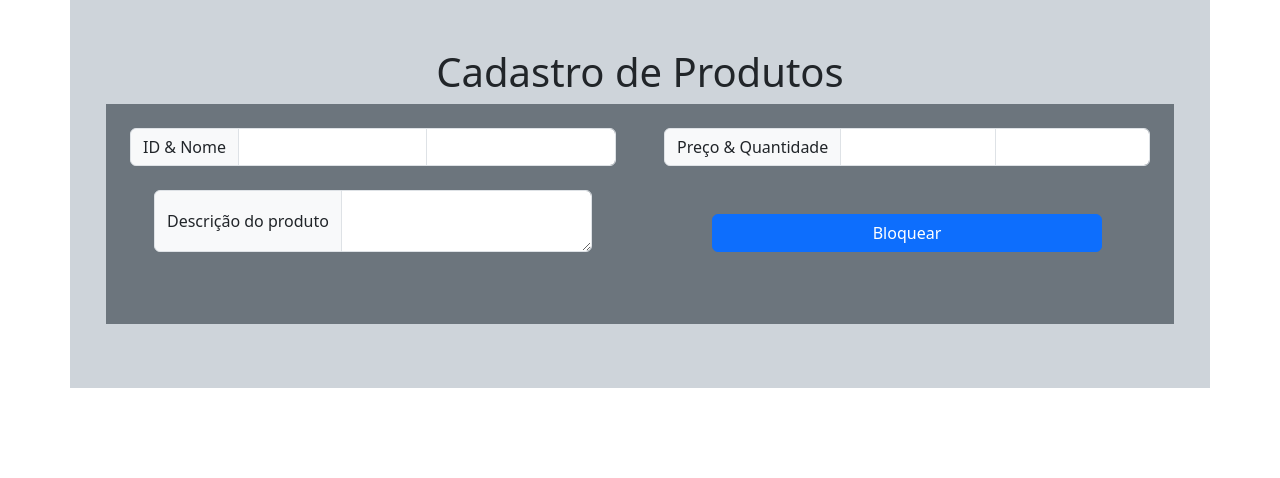
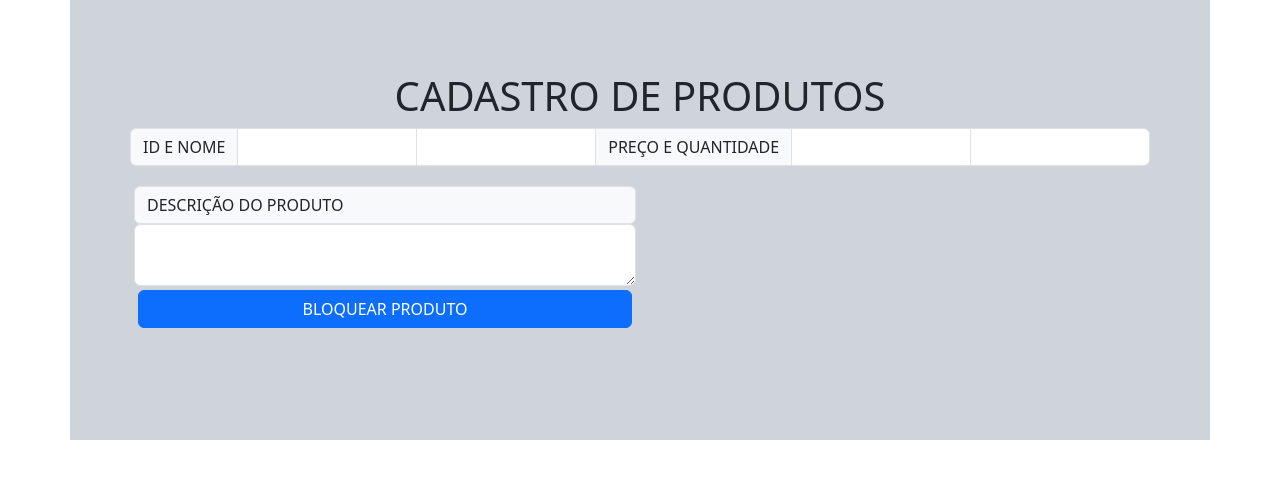
Before and after one commit to LucascFelix/cadastro-de-produtos, an Angular app: page / in a window 1280 px wide. Shown: the top 478 px of the page. Built offline with nearby package versions, Linux system fonts and the light colour scheme.

Commit message:
:wrench: ajustando o template

```diff
--- a/src/app/app.component.html
+++ b/src/app/app.component.html
@@ -1,28 +1 @@
-<form>
-  <div class="container bg-dark-subtle p-5">
-    <div class="row">
-      <h1 class="text-center">Cadastro de Produtos</h1>
-      <div class="col-6 mb-3 bg-secondary p-4">
-        <div class="input-group">
-          <span class="input-group-text">ID & Nome</span>
-          <input type="text" aria-label="ID" class="form-control">
-          <input type="text" aria-label="NOME" class="form-control">
-        </div>
-        <div class="input-group mb-3 p-4">
-          <span class="input-group-text">Descrição do produto</span>
-          <textarea class="form-control" aria-label="Descrição do produto"></textarea>
-        </div>
-      </div>
-      <div class="col-6 mb-3 bg-secondary p-4">
-        <div class="input-group">
-          <span class="input-group-text">Preço & Quantidade</span>
-          <input type="text" aria-label="Preço" class="form-control">
-          <input type="text" aria-label="Quantidade" class="form-control">
-        </div>
-        <div class="d-grid gap-2 p-5">
-          <button class="btn btn-primary" type="button">Bloquear</button>
-        </div>
-      </div>
-    </div>
-  </div>
-</form>
+<app-products></app-products>
--- a/src/app/app.module.ts
+++ b/src/app/app.module.ts
@@ -4,10 +4,12 @@ import { BrowserModule, provideClientHydration } from '@angular/platform-browser
 import { AppRoutingModule } from './app-routing.module';
 import { AppComponent } from './app.component';
 import { NgbModule } from '@ng-bootstrap/ng-bootstrap';
+import { ProductsComponent } from './products/products.component';
 
 @NgModule({
   declarations: [
-    AppComponent
+    AppComponent,
+    ProductsComponent
   ],
   imports: [
     BrowserModule,
--- /dev/null
+++ b/src/app/products/products.component.html
@@ -0,0 +1,26 @@
+<div class="container bg-dark-subtle p-5">
+    <div class="row">
+        <div class="col-12 mb-3 btn-primary p-4">
+            <h1 class="text-center">CADASTRO DE PRODUTOS</h1>
+            <form>
+                <div class="mb-3">
+                    <div class="input-group">
+                        <span class="input-group-text">ID E NOME</span>
+                        <input type="text" aria-label="ID" class="form-control">
+                        <input type="text" aria-label="NOME" class="form-control">
+                        <span class="input-group-text">PREÇO E QUANTIDADE</span>
+                        <input type="text" aria-label="Preço" class="form-control">
+                        <input type="text" aria-label="Quantidade" class="form-control">
+                    </div>
+                </div>
+                <div class="col-6 mb-3 p-1">
+                    <span class="input-group-text">DESCRIÇÃO DO PRODUTO</span>
+                    <textarea class="form-control" aria-label="Descrição do produto"></textarea>
+                    <div class="d-grid gap-2 p-1">
+                        <button class="btn btn-primary" type="button">BLOQUEAR PRODUTO</button>
+                    </div>
+                </div>
+            </form>
+        </div>
+    </div>
+</div>
```
Also changed, not shown: src/app/products/products.component.ts (added, +10 -0 lines), src/app/products/products.component.css (added), 1 other file (tests, documents, lock files or other folders).
